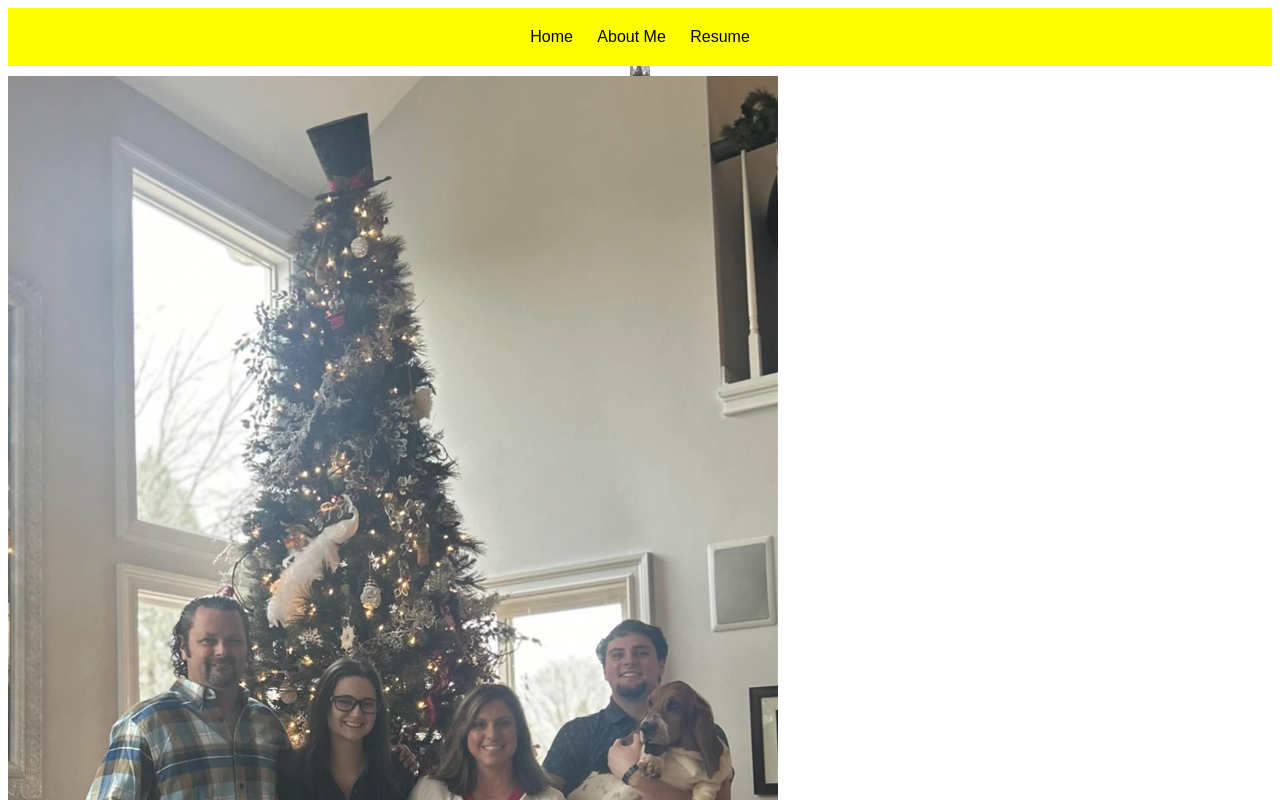
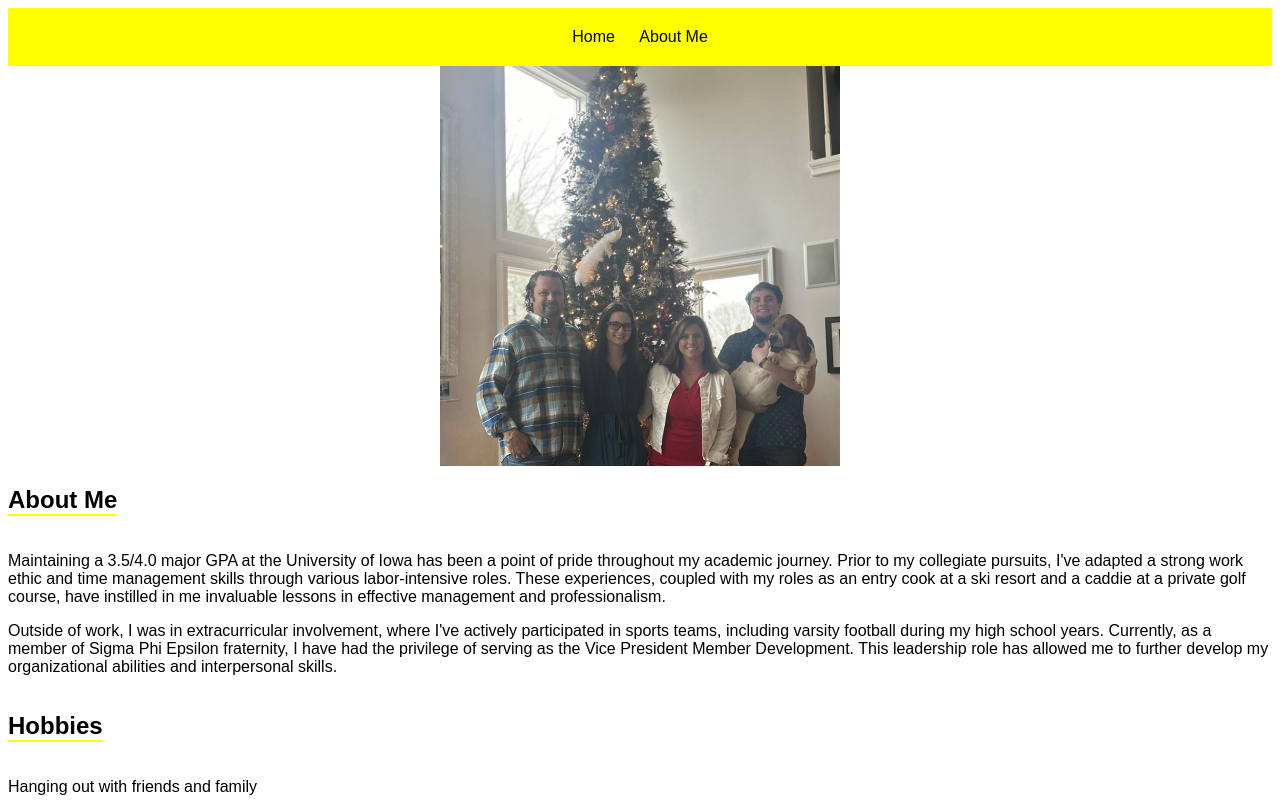
Before and after one commit to molsenuiowa/maolsen_HW6, a plain HTML site: page about-me.html in a window 1280 px wide. Shown: the top 800 px of the page. Drawn offline with Linux system fonts and the light colour scheme.

Commit message:
Family photo width and Height is fixed. Resume link is also fixed.

```diff
--- a/about-me.html
+++ b/about-me.html
@@ -12,16 +12,15 @@
             <ul>
                 <li><a href="index.html">Home</a></li>
                 <li><a href="about-me.html">About Me</a></li>
-                <li><a href="resume.html">Resume</a></li>
             </ul>
         </nav>
     </header>
     <main>
-        <div class="family-photo-crop" style="background-image: url('images/screenshot-2024-03-18-200604.png');"></div>
 
         <section id="family-photo">
-            <img src="images/screenshot-2024-03-18-200604.png" alt="Mike Olsen and Family">
-
+            <div class="image-crop">
+                <img src="images/screenshot-2024-03-18-200604.png" alt="Mike Olsen and Family">
+            </div>
             <h2>About Me</h2>
             <p>Maintaining a 3.5/4.0 major GPA at the University of Iowa has been a point of pride throughout my academic journey. Prior to my collegiate pursuits, I've adapted a strong work ethic and time management skills through various labor-intensive roles. These experiences, coupled with my roles as an entry cook at a ski resort and a caddie at a private golf course, have instilled in me invaluable lessons in effective management and professionalism.</p>
 
--- a/style.css
+++ b/style.css
@@ -74,13 +74,20 @@ tbody tr:nth-child(odd) {
     background-color: #f9f9f9;
 }
 
-.family-photo-crop {
-    width: 20px; /* Set the width as needed */
-    height: 10px; /* Set the height as needed */
-    background-size: cover; /* Ensure the image covers the full area */
-    background-position: center; /* Center the image within the container */
-    margin: auto; /* Center the container on the page */
-    display: block; /* Ensure the div behaves as a block-level element */
+.image-crop {
+    width: 400px; /* Width of the crop area */
+    height: 400px; /* Height of the crop area, make equal to width for a square */
+    overflow: hidden; /* Hides the parts of the image that are outside the container */
+    display: flex; /* Utilizes Flexbox to center the image */
+    justify-content: center; /* Centers the image horizontally */
+    align-items: center; /* Centers the image vertically */
+    margin: auto; /* Center the cropping container if it's the only element in a block */
+}
+
+.image-crop img {
+    min-width: 100%; /* Ensures the image covers the width of the container */
+    min-height: 100%; /* Ensures the image covers the height of the container */
+    object-fit: cover; /* Ensures the image covers the crop area, can be adjusted */
 }
 
 /* Yellow underline for headers */
```
Also changed, not shown: index.html (+1 -1 lines).
